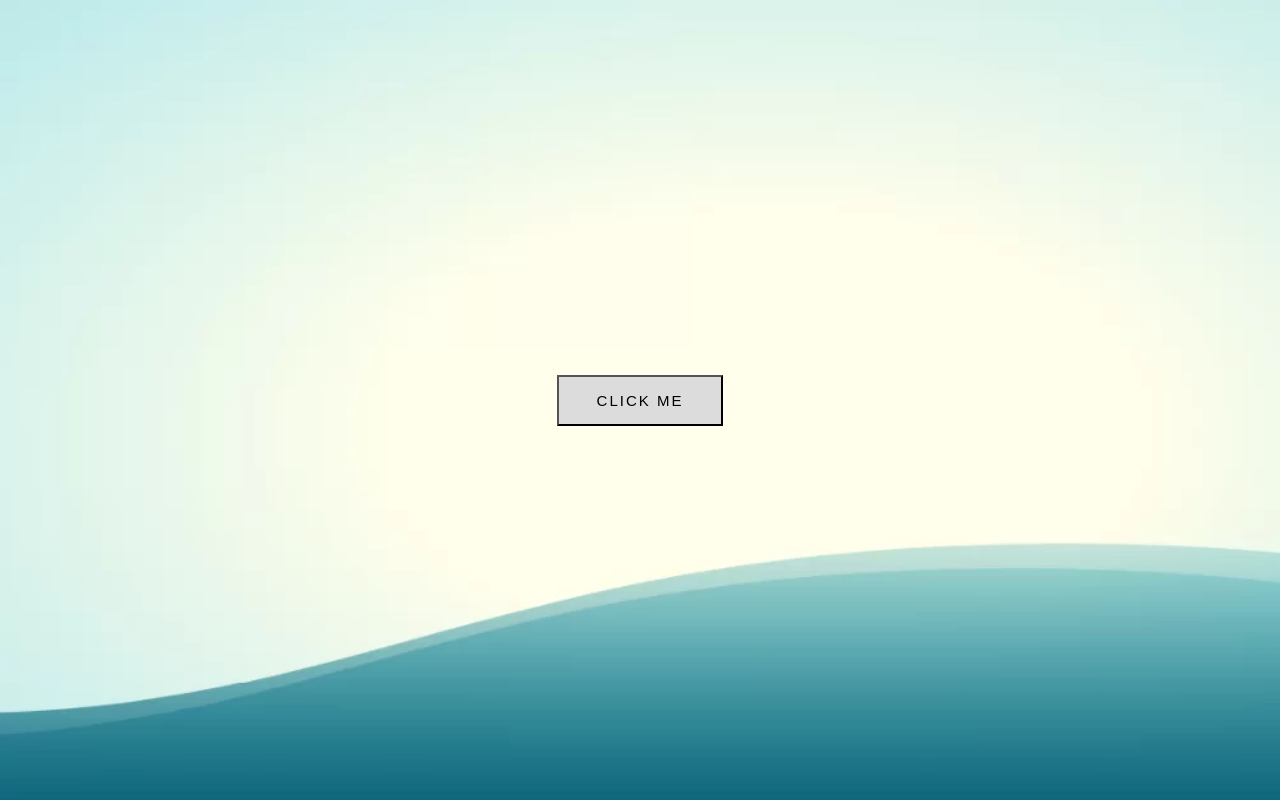
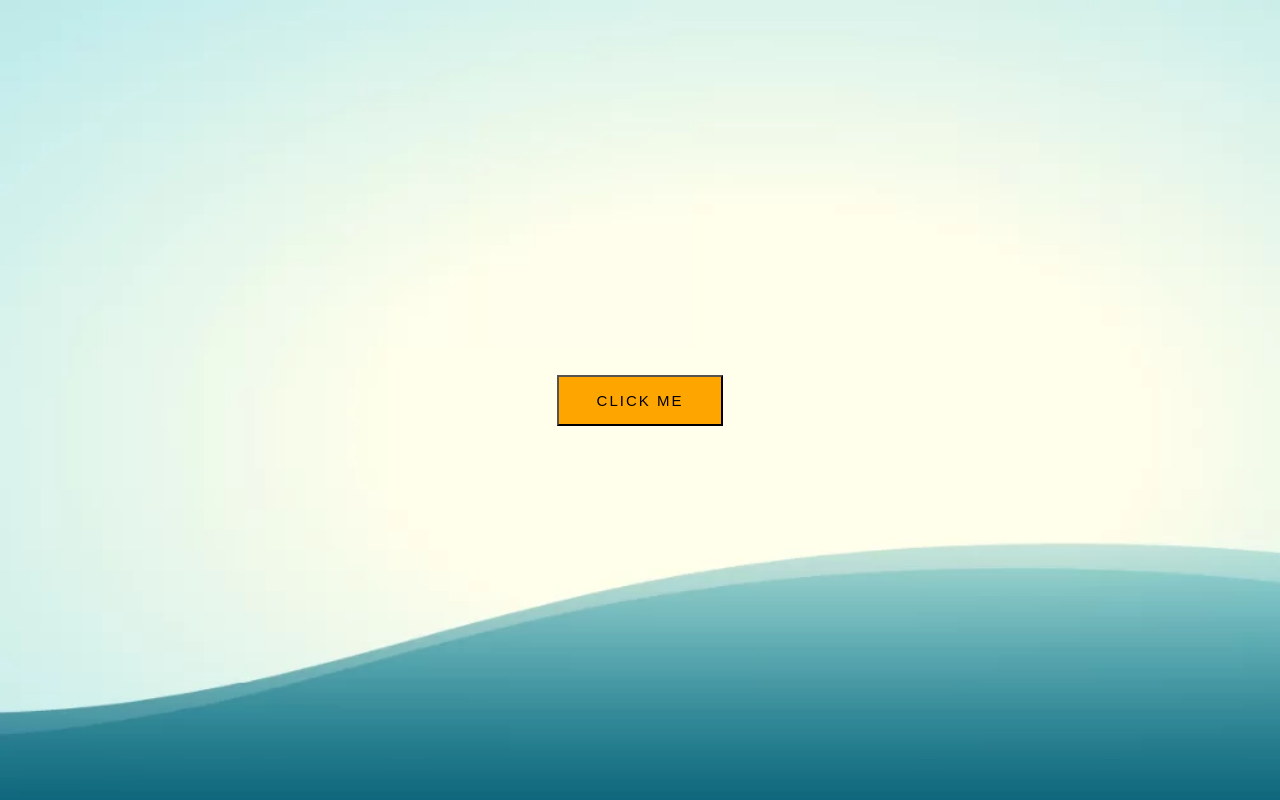
Before and after one commit to manishtimilsinaa/slideandpopup, a plain HTML site: page code/index.html in a window 1280 px wide. Drawn offline with Linux system fonts and the light colour scheme.

Commit message:
Update style.css

```diff
--- a/code/style.css
+++ b/code/style.css
@@ -29,7 +29,7 @@ html {
         letter-spacing: 2px;
         padding: 1rem 2.5rem;
    cursor: pointer;
- background-color:gainsboro;
+ background-color:orange;
  }
 
 
```
